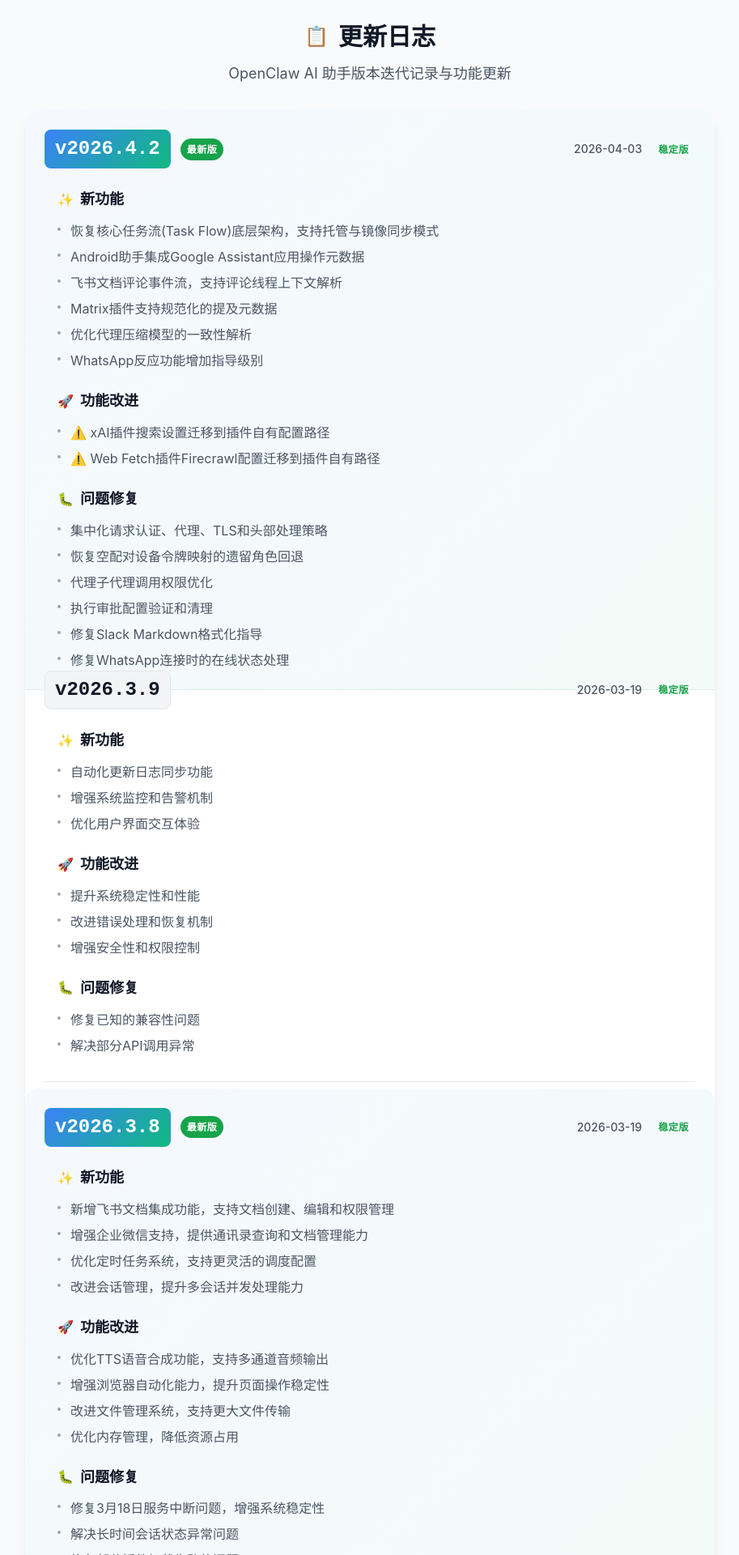
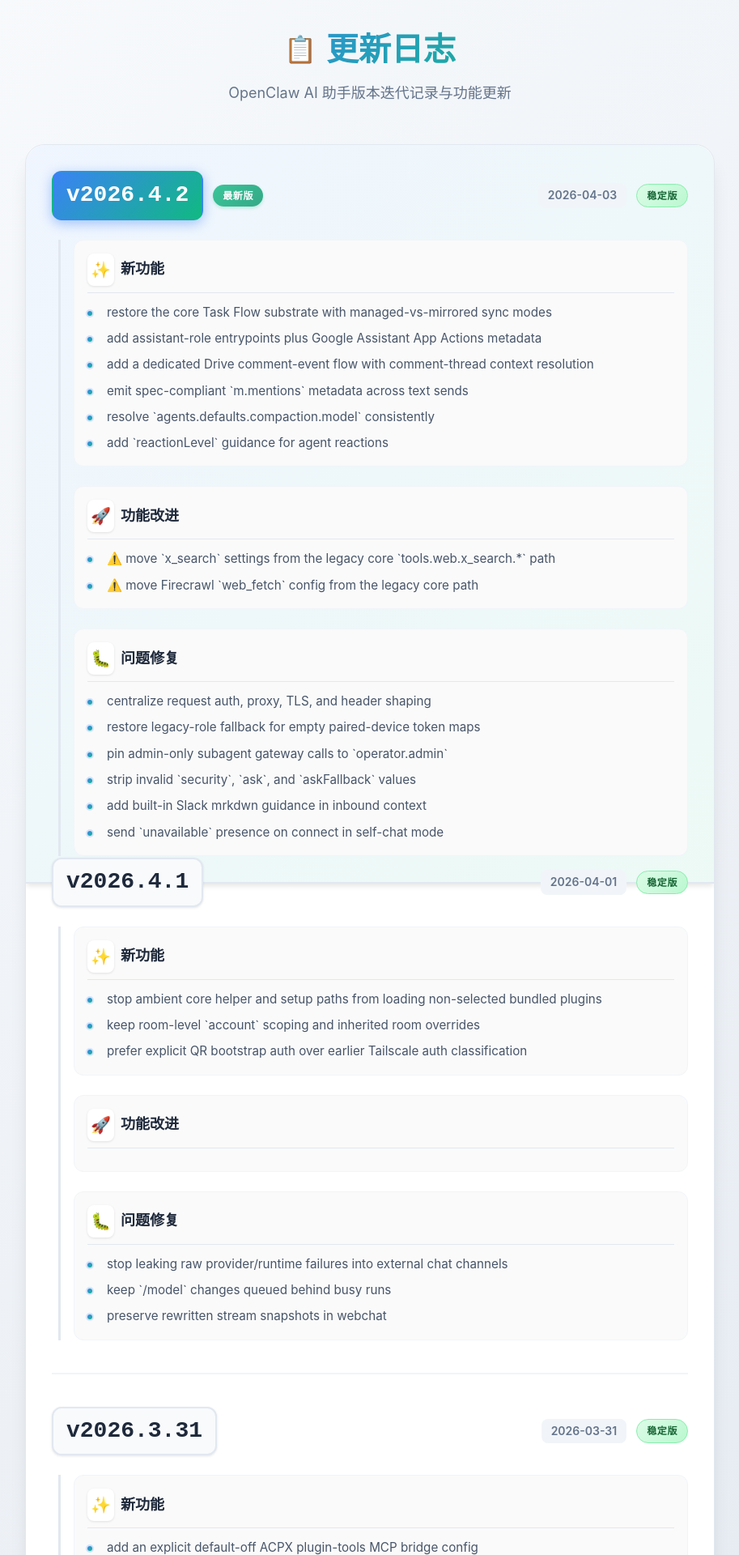
Before and after one commit to sharkCap/vue-demo-app, a Vue app: page /changelog in a window 1280 px wide. Shown: the part 60-1980 px from the top of the page at 81% size, without its empty margins (183-1096 px from the left). Built offline with nearby package versions, Linux system fonts and the light colour scheme.

Commit message:
chore: 自动更新版本信息到 2026.4.2 [ci skip]

```diff
--- a/src/views/ChangelogView.vue
+++ b/src/views/ChangelogView.vue
@@ -85,144 +85,70 @@ const changelogData = ref([
   "latest": true,
   "changes": {
     "features": [
-      "恢复核心任务流(Task Flow)底层架构，支持托管与镜像同步模式",
-      "Android助手集成Google Assistant应用操作元数据",
-      "飞书文档评论事件流，支持评论线程上下文解析",
-      "Matrix插件支持规范化的提及元数据",
-      "优化代理压缩模型的一致性解析",
-      "WhatsApp反应功能增加指导级别"
+      "restore the core Task Flow substrate with managed-vs-mirrored sync modes",
+      "add assistant-role entrypoints plus Google Assistant App Actions metadata",
+      "add a dedicated Drive comment-event flow with comment-thread context resolution",
+      "emit spec-compliant `m.mentions` metadata across text sends",
+      "resolve `agents.defaults.compaction.model` consistently",
+      "add `reactionLevel` guidance for agent reactions"
     ],
     "improvements": [
-      "⚠️ xAI插件搜索设置迁移到插件自有配置路径",
-      "⚠️ Web Fetch插件Firecrawl配置迁移到插件自有路径"
+      "⚠️ move `x_search` settings from the legacy core `tools.web.x_search.*` path",
+      "⚠️ move Firecrawl `web_fetch` config from the legacy core path"
     ],
     "bugfixes": [
-      "集中化请求认证、代理、TLS和头部处理策略",
-      "恢复空配对设备令牌映射的遗留角色回退",
-      "代理子代理调用权限优化",
-      "执行审批配置验证和清理",
-      "修复Slack Markdown格式化指导",
-      "修复WhatsApp连接时的在线状态处理"
+      "centralize request auth, proxy, TLS, and header shaping",
+      "restore legacy-role fallback for empty paired-device token maps",
+      "pin admin-only subagent gateway calls to `operator.admin`",
+      "strip invalid `security`, `ask`, and `askFallback` values",
+      "add built-in Slack mrkdwn guidance in inbound context",
+      "send `unavailable` presence on connect in self-chat mode"
     ]
   }
 },
   {
-  "version": "2026.3.9",
-  "date": "2026-03-19",
+  "version": "2026.4.1",
+  "date": "2026-04-01",
   "type": "稳定版",
   "latest": false,
   "changes": {
     "features": [
-      "自动化更新日志同步功能",
-      "增强系统监控和告警机制",
-      "优化用户界面交互体验"
+      "stop ambient core helper and setup paths from loading non-selected bundled plugins",
+      "keep room-level `account` scoping and inherited room overrides",
+      "prefer explicit QR bootstrap auth over earlier Tailscale auth classification"
     ],
-    "improvements": [
-      "提升系统稳定性和性能",
-      "改进错误处理和恢复机制",
-      "增强安全性和权限控制"
-    ],
+    "improvements": [],
     "bugfixes": [
-      "修复已知的兼容性问题",
-      "解决部分API调用异常"
+      "stop leaking raw provider/runtime failures into external chat channels",
+      "keep `/model` changes queued behind busy runs",
+      "preserve rewritten stream snapshots in webchat"
     ]
   }
 },
   {
-    version: "2026.3.8",
-    date: "2026-03-19",
-    type: "稳定版",
-    latest: true,
-    changes: {
-      features: [
-        "新增飞书文档集成功能，支持文档创建、编辑和权限管理",
-        "增强企业微信支持，提供通讯录查询和文档管理能力",
-        "优化定时任务系统，支持更灵活的调度配置",
-        "改进会话管理，提升多会话并发处理能力"
-      ],
-      improvements: [
-        "优化TTS语音合成功能，支持多通道音频输出",
-        "增强浏览器自动化能力，提升页面操作稳定性",
-        "改进文件管理系统，支持更大文件传输",
-        "优化内存管理，降低资源占用"
-      ],
-      bugfixes: [
-        "修复3月18日服务中断问题，增强系统稳定性",
-        "解决长时间会话状态异常问题",
-        "修复部分插件加载失败的问题"
-      ]
-    }
-  },
-  {
-    version: "2026.3.7",
-    date: "2026-03-15",
-    type: "稳定版",
-    latest: false,
-    changes: {
-      features: [
-        "新增GitHub集成功能，支持代码仓库管理",
-        "实现Docker容器化部署优化",
-        "添加实时系统监控和状态展示",
-        "支持多模型切换和fallback机制"
-      ],
-      improvements: [
-        "优化前端界面响应速度",
-        "改进错误处理和异常恢复机制",
-        "增强安全审计和权限控制"
-      ],
-      bugfixes: [
-        "修复内存泄漏问题",
-        "解决部分API调用超时问题",
-        "修复定时任务执行异常"
-      ]
-    }
-  },
-  {
-    version: "2026.3.6",
-    date: "2026-03-10",
-    type: "稳定版",
-    latest: false,
-    changes: {
-      features: [
-        "实现Vue3前端演示应用",
-        "添加TodoList任务管理模块",
-        "支持实时服务器状态监控",
-        "新增架构设计和部署文档"
-      ],
-      improvements: [
-        "优化用户界面交互体验",
-        "改进组件复用和模块化设计",
-        "增强移动端适配"
-      ],
-      bugfixes: [
-        "修复路由导航问题",
-        "解决样式兼容性问题"
-      ]
-    }
-  },
-  {
-    version: "2026.3.5",
-    date: "2026-03-05",
-    type: "稳定版",
-    latest: false,
-    changes: {
-      features: [
-        "完成基础AI助手功能",
-        "实现多平台消息集成",
-        "添加文件操作和代码执行能力",
-        "支持定时任务和自动化工作流"
-      ],
-      improvements: [
-        "优化自然语言理解能力",
-        "改进工具调用准确性",
-        "增强错误处理和用户反馈"
-      ],
-      bugfixes: [
-        "修复初始化和启动问题",
-        "解决权限认证异常"
-      ]
-    }
+  "version": "2026.3.31",
+  "date": "2026-03-31",
+  "type": "稳定版",
+  "latest": false,
+  "changes": {
+    "features": [
+      "add an explicit default-off ACPX plugin-tools MCP bridge config",
+      "add a configurable idle-stream timeout for embedded runner requests",
+      "turn tasks into a real shared background-run control plane",
+      "add QQ Bot as a bundled channel plugin"
+    ],
+    "improvements": [
+      "⚠️ remove the duplicated `nodes.run` shell wrapper from the CLI",
+      "⚠️ deprecate the legacy provider compat subpaths",
+      "⚠️ built-in dangerous-code `critical` findings now fail closed"
+    ],
+    "bugfixes": [
+      "stop retry-driven duplicate replies when draft-finalization edits fail",
+      "normalize raw bundled MCP tool schemas",
+      "replace ACP's dangerous-tool name override with semantic approval classes"
+    ]
   }
+}
 ])
 
 // 分类图标映射
@@ -249,18 +175,19 @@ const getCategoryName = (category) => {
 <style scoped>
 .changelog-view {
   min-height: 100vh;
-  background: var(--color-bg-secondary);
+  background: linear-gradient(135deg, #f8fafc 0%, #e2e8f0 100%);
+  padding: 2rem 0;
 }
 
 .changelog-container {
   max-width: 900px;
   margin: 0 auto;
-  padding: var(--space-6);
+  padding: 0 1.5rem;
 }
 
 /* Header */
 .changelog-header {
-  margin-bottom: var(--space-8);
+  margin-bottom: 3rem;
   text-align: center;
 }
 
@@ -273,40 +200,48 @@ const getCategoryName = (category) => {
   display: flex;
   align-items: center;
   justify-content: center;
-  gap: var(--space-3);
-  font-size: var(--text-3xl);
-  font-weight: 700;
-  color: var(--color-text-primary);
-  margin-bottom: var(--space-2);
+  gap: 0.75rem;
+  font-size: 2.5rem;
+  font-weight: 800;
+  color: #1e293b;
+  margin-bottom: 0.5rem;
+  background: linear-gradient(135deg, #3b82f6, #10b981);
+  -webkit-background-clip: text;
+  -webkit-text-fill-color: transparent;
+  background-clip: text;
 }
 
 .title-icon {
-  font-size: var(--text-2xl);
+  font-size: 2rem;
+  -webkit-text-fill-color: initial;
 }
 
 .page-description {
-  font-size: var(--text-lg);
-  color: var(--color-text-secondary);
-  line-height: 1.5;
+  font-size: 1.125rem;
+  color: #64748b;
+  line-height: 1.6;
+  margin-top: 0.5rem;
 }
 
 /* Changelog Content */
 .changelog-content {
-  background: var(--color-bg-primary);
-  border-radius: var(--radius-xl);
-  box-shadow: var(--shadow-lg);
+  background: white;
+  border-radius: 1.5rem;
+  box-shadow: 0 20px 25px -5px rgba(0, 0, 0, 0.1), 0 10px 10px -5px rgba(0, 0, 0, 0.04);
   overflow: hidden;
+  border: 1px solid #e2e8f0;
 }
 
 .changelog-list {
-  padding: var(--space-6);
+  padding: 2rem;
 }
 
 .changelog-item {
   position: relative;
-  padding-bottom: var(--space-8);
-  margin-bottom: var(--space-8);
-  border-bottom: 1px solid var(--color-border);
+  padding-bottom: 2.5rem;
+  margin-bottom: 2.5rem;
+  border-bottom: 2px solid #f1f5f9;
+  transition: all 0.3s ease;
 }
 
 .changelog-item:last-child {
@@ -314,17 +249,27 @@ const getCategoryName = (category) => {
   margin-bottom: 0;
 }
 
+.changelog-item:hover {
+  transform: translateY(-2px);
+}
+
 .changelog-item.latest {
-  background: linear-gradient(135deg, rgba(59, 130, 246, 0.05), rgba(16, 185, 129, 0.05));
-  margin: calc(-1 * var(--space-6));
-  padding: var(--space-6);
-  border-radius: var(--radius-xl) var(--radius-xl) 0 0;
-  border-bottom: 1px solid var(--color-border);
+  background: linear-gradient(135deg, rgba(59, 130, 246, 0.08), rgba(16, 185, 129, 0.08));
+  margin: -2rem;
+  padding: 2rem;
+  border-radius: 1.5rem 1.5rem 0 0;
+  border-bottom: 2px solid #e2e8f0;
+  box-shadow: 0 4px 6px -1px rgba(0, 0, 0, 0.1);
+}
+
+.changelog-item.latest:hover {
+  transform: none;
 }
 
 /* Version Header */
 .version-header {
-  margin-bottom: var(--space-6);
+  margin-bottom: 1.5rem;
+  position: relative;
 }
 
 .version-info {
@@ -332,84 +277,120 @@ const getCategoryName = (category) => {
   align-items: center;
   justify-content: space-between;
   flex-wrap: wrap;
-  gap: var(--space-4);
+  gap: 1rem;
 }
 
 .version-number {
   display: flex;
   align-items: center;
-  gap: var(--space-3);
+  gap: 0.75rem;
   margin: 0;
-  font-size: var(--text-2xl);
-  font-weight: 700;
-  color: var(--color-text-primary);
+  font-size: 1.75rem;
+  font-weight: 800;
+  color: #1e293b;
 }
 
 .version-tag {
-  background: var(--color-bg-tertiary);
-  color: var(--color-text-primary);
-  padding: var(--space-1) var(--space-3);
-  border-radius: var(--radius-md);
-  font-family: 'JetBrains Mono', monospace;
+  background: #f8fafc;
+  color: #1e293b;
+  padding: 0.375rem 1rem;
+  border-radius: 0.75rem;
+  font-family: 'JetBrains Mono', 'Fira Code', monospace;
   font-weight: 600;
-  border: 1px solid var(--color-border);
+  border: 2px solid #e2e8f0;
+  box-shadow: 0 1px 3px 0 rgba(0, 0, 0, 0.1);
+  transition: all 0.2s ease;
+}
+
+.version-tag:hover {
+  transform: scale(1.05);
+  box-shadow: 0 4px 6px -1px rgba(0, 0, 0, 0.1);
 }
 
 .version-tag.latest-tag {
   background: linear-gradient(135deg, #3b82f6, #10b981);
   color: white;
   border-color: transparent;
+  box-shadow: 0 4px 14px 0 rgba(59, 130, 246, 0.4);
 }
 
 .latest-badge {
-  background: var(--color-success);
+  background: linear-gradient(135deg, #10b981, #059669);
   color: white;
-  padding: var(--space-1) var(--space-2);
-  border-radius: var(--radius-full);
-  font-size: var(--text-xs);
-  font-weight: 600;
+  padding: 0.25rem 0.75rem;
+  border-radius: 9999px;
+  font-size: 0.75rem;
+  font-weight: 700;
   text-transform: uppercase;
   letter-spacing: 0.05em;
+  box-shadow: 0 2px 4px 0 rgba(16, 185, 129, 0.3);
+  animation: pulse 2s infinite;
+}
+
+@keyframes pulse {
+  0%, 100% {
+    opacity: 1;
+  }
+  50% {
+    opacity: 0.8;
+  }
 }
 
 .version-meta {
   display: flex;
   align-items: center;
-  gap: var(--space-3);
+  gap: 0.75rem;
 }
 
 .release-date {
-  color: var(--color-text-secondary);
-  font-size: var(--text-sm);
-  font-weight: 500;
+  color: #64748b;
+  font-size: 0.875rem;
+  font-weight: 600;
+  background: #f1f5f9;
+  padding: 0.25rem 0.75rem;
+  border-radius: 0.5rem;
 }
 
 .release-type {
-  padding: var(--space-1) var(--space-2);
-  border-radius: var(--radius-full);
-  font-size: var(--text-xs);
-  font-weight: 600;
+  padding: 0.25rem 0.75rem;
+  border-radius: 9999px;
+  font-size: 0.75rem;
+  font-weight: 700;
   text-transform: uppercase;
   letter-spacing: 0.05em;
 }
 
 .release-type.稳定版 {
-  background: var(--color-success-light);
-  color: var(--color-success);
+  background: linear-gradient(135deg, #dcfce7, #bbf7d0);
+  color: #166534;
+  border: 1px solid #86efac;
 }
 
 .release-type.测试版 {
-  background: var(--color-warning-light);
-  color: var(--color-warning);
+  background: linear-gradient(135deg, #fef3c7, #fde68a);
+  color: #92400e;
+  border: 1px solid #fcd34d;
+}
+
+.release-type.重大更新 {
+  background: linear-gradient(135deg, #fecaca, #fca5a5);
+  color: #991b1b;
+  border: 1px solid #f87171;
 }
 
 /* Changes Content */
 .changes-content {
-  padding-left: var(--space-4);
+  padding-left: 1rem;
+  border-left: 3px solid #e2e8f0;
+  margin-left: 0.5rem;
 }
 
 .change-category {
-  margin-bottom: var(--space-6);
+  margin-bottom: 1.5rem;
+  background: #fafafa;
+  border-radius: 0.75rem;
+  padding: 1rem;
+  border: 1px solid #f1f5f9;
 }
 
 .change-category:last-child {
@@ -419,15 +400,21 @@ const getCategoryName = (category) => {
 .category-title {
   display: flex;
   align-items: center;
-  gap: var(--space-2);
-  font-size: var(--text-lg);
-  font-weight: 600;
-  color: var(--color-text-primary);
-  margin-bottom: var(--space-3);
+  gap: 0.5rem;
+  font-size: 1.125rem;
+  font-weight: 700;
+  color: #1e293b;
+  margin-bottom: 0.75rem;
+  padding-bottom: 0.5rem;
+  border-bottom: 1px solid #e2e8f0;
 }
 
 .category-icon {
-  font-size: var(--text-base);
+  font-size: 1.25rem;
+  background: white;
+  padding: 0.25rem;
+  border-radius: 0.5rem;
+  box-shadow: 0 1px 3px 0 rgba(0, 0, 0, 0.1);
 }
 
 .changes-list {
@@ -438,97 +425,150 @@ const getCategoryName = (category) => {
 
 .change-item {
   position: relative;
-  padding-left: var(--space-4);
-  margin-bottom: var(--space-2);
-  color: var(--color-text-secondary);
-  line-height: 1.5;
+  padding-left: 1.5rem;
+  margin-bottom: 0.5rem;
+  color: #475569;
+  line-height: 1.6;
+  font-size: 0.95rem;
 }
 
 .change-item::before {
   content: '';
   position: absolute;
   left: 0;
-  top: 0.5em;
-  width: 4px;
-  height: 4px;
-  background: var(--color-text-muted);
+  top: 0.625rem;
+  width: 6px;
+  height: 6px;
+  background: linear-gradient(135deg, #3b82f6, #10b981);
   border-radius: 50%;
+  box-shadow: 0 0 0 2px rgba(59, 130, 246, 0.2);
 }
 
 .change-item:last-child {
   margin-bottom: 0;
 }
 
+.change-item:hover {
+  color: #1e293b;
+}
+
 /* Footer */
 .changelog-footer {
-  padding: var(--space-6);
-  background: var(--color-bg-secondary);
-  border-top: 1px solid var(--color-border);
+  padding: 1.5rem 2rem;
+  background: linear-gradient(135deg, #f8fafc, #e2e8f0);
+  border-top: 1px solid #e2e8f0;
   text-align: center;
 }
 
 .footer-text {
-  color: var(--color-text-secondary);
-  font-size: var(--text-sm);
+  color: #64748b;
+  font-size: 0.875rem;
   margin: 0;
+  line-height: 1.5;
 }
 
 .external-link {
   display: inline-flex;
   align-items: center;
-  gap: var(--space-1);
-  color: var(--color-accent);
+  gap: 0.25rem;
+  color: #3b82f6;
   text-decoration: none;
-  font-weight: 500;
-  transition: color var(--transition-fast);
+  font-weight: 600;
+  transition: all 0.2s ease;
+  padding: 0.25rem 0.5rem;
+  border-radius: 0.375rem;
+  background: rgba(59, 130, 246, 0.1);
 }
 
 .external-link:hover {
-  color: var(--color-accent-hover);
-  text-decoration: underline;
+  color: #1d4ed8;
+  text-decoration: none;
+  background: rgba(59, 130, 246, 0.2);
+  transform: translateY(-1px);
 }
 
 .external-icon {
-  opacity: 0.7;
+  opacity: 0.8;
+  transition: transform 0.2s ease;
+}
+
+.external-link:hover .external-icon {
+  transform: translate(1px, -1px);
 }
 
 /* Responsive */
 @media (max-width: 768px) {
   .changelog-container {
-    padding: var(--space-4);
+    padding: 0 1rem;
   }
 
   .page-title {
-    font-size: var(--text-2xl);
+    font-size: 2rem;
   }
 
   .version-info {
     flex-direction: column;
     align-items: flex-start;
-    gap: var(--space-2);
+    gap: 0.5rem;
   }
 
   .version-number {
-    font-size: var(--text-xl);
+    font-size: 1.5rem;
   }
 
   .changes-content {
-    padding-left: 0;
+    padding-left: 0.75rem;
+    margin-left: 0.25rem;
+  }
+
+  .changelog-list {
+    padding: 1.5rem;
+  }
+
+  .changelog-item.latest {
+    margin: -1.5rem;
+    padding: 1.5rem;
   }
 }
 
 @media (max-width: 480px) {
+  .changelog-view {
+    padding: 1rem 0;
+  }
+
   .changelog-list {
-    padding: var(--space-4);
+    padding: 1rem;
   }
 
   .changelog-item.latest {
-    margin: calc(-1 * var(--space-4));
-    padding: var(--space-4);
+    margin: -1rem;
+    padding: 1rem;
   }
 
   .changelog-footer {
-    padding: var(--space-4);
+    padding: 1rem;
+  }
+
+  .page-title {
+    font-size: 1.75rem;
+  }
+
+  .change-category {
+    padding: 0.75rem;
+  }
+}
+
+/* Animation for latest version */
+.changelog-item.latest .version-tag {
+  animation: glow 3s ease-in-out infinite alternate;
+}
+
+@keyframes glow {
+  from {
+    box-shadow: 0 4px 14px 0 rgba(59, 130, 246, 0.4);
+  }
+  to {
+    box-shadow: 0 4px 20px 0 rgba(59, 130, 246, 0.6);
   }
 }
 </style>
```
